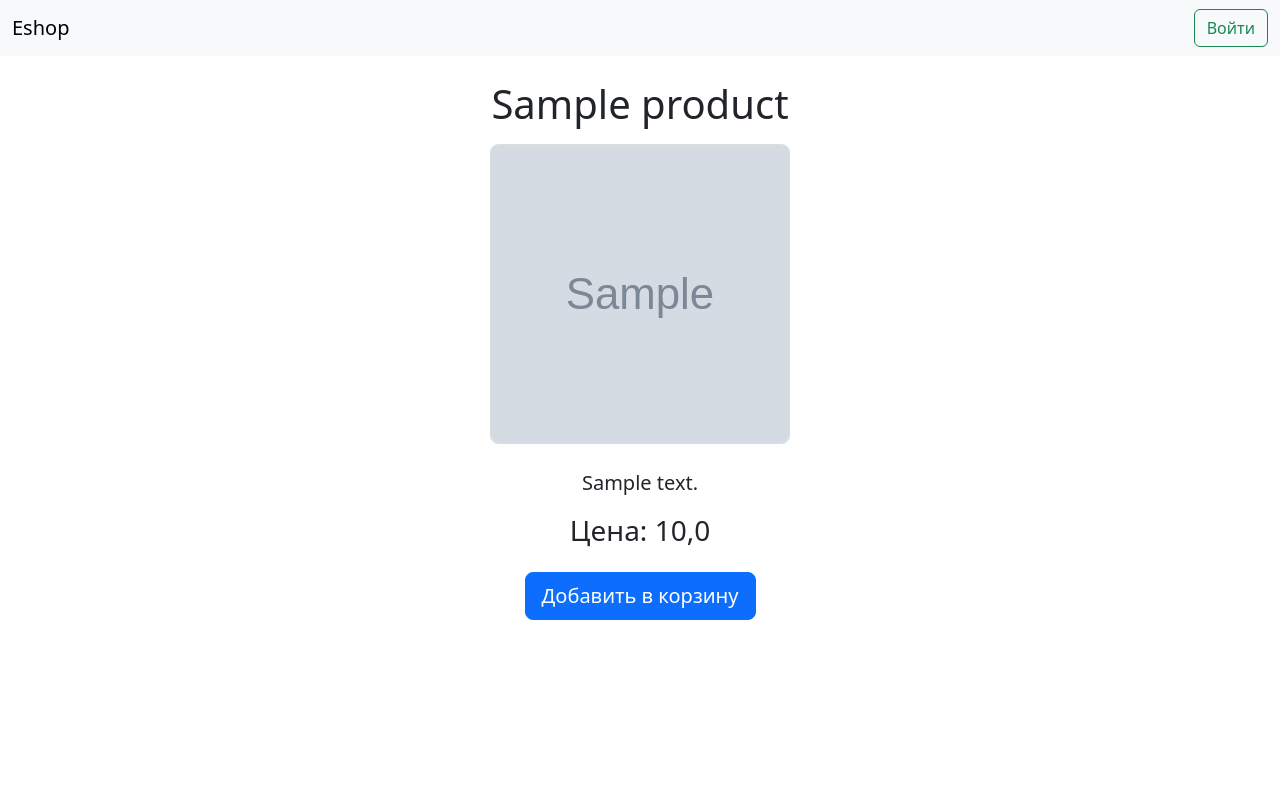
After one commit to ADanUser/Django-eshop, a Django app: page /products/1/ in a window 1280 px wide. The commit adds this page. Run offline with Django 5.2, Linux system fonts and the light colour scheme; tables that the repository leaves empty hold one stand-in row (values such as "Sample post"); grey boxes marked "Sample" are stand-in pictures.

Commit message:
feat: add product detail view and page

```diff
--- a/server/urls.py
+++ b/server/urls.py
@@ -19,7 +19,7 @@ from django.urls import path
 from django.conf import settings
 from django.conf.urls.static import static
 
-from shop.views import AllProductsView, RegistrationView, LoginView, logout_user
+from shop.views import AllProductsView, RegistrationView, LoginView, logout_user, ProductDetailView
 
 urlpatterns = [
     path('admin/', admin.site.urls),
@@ -27,6 +27,7 @@ urlpatterns = [
     path('register/', RegistrationView.as_view(), name='registration'),
     path('login/', LoginView.as_view(), name='login'),
     path('logout/', logout_user, name='logout'),
+    path('products/<int:pk>/', ProductDetailView.as_view(), name='product_detail'),
 ]
 
 if settings.DEBUG:
--- a/shop/views.py
+++ b/shop/views.py
@@ -5,7 +5,7 @@ from django.contrib.auth import authenticate, login, logout
 from django.http import HttpRequest, HttpResponse
 from django.shortcuts import redirect, render
 from django.views import View
-from django.views.generic import ListView
+from django.views.generic import ListView, DetailView
 
 
 
@@ -132,3 +132,9 @@ class LoginView(View):
 def logout_user(request: HttpRequest) -> HttpResponse:
     logout(request)
     return redirect("all_products")
+
+
+class ProductDetailView(DetailView):
+    model = Product
+    template_name = "product_detail.html"
+    context_object_name = "product"
--- /dev/null
+++ b/templates/product_detail.html
@@ -0,0 +1,28 @@
+{% extends "common.html" %}
+
+{% block content %}
+<div class="container text-center mt-4">
+    <h1 class="mb-3">{{ product.title }}</h1>
+
+    <div class="d-flex flex-column align-items-center">
+        <div class="d-flex flex-wrap gap-3 justify-content-center mb-4">
+            {% for image in product.productimage_set.all %}
+                <div style="width: 300px; height: 300px; overflow: hidden; border-radius: 8px; border: 1px solid #ddd;">
+                    <img
+                        src="{{ image.image.url }}"
+                        class="w-100 h-100"
+                        style="object-fit: cover;"
+                        alt="{{ product.title }}"
+                    />
+                </div>
+            {% endfor %}
+        </div>
+
+        <div class="text-center" style="max-width: 600px;">
+            <p class="fs-5">{{ product.description }}</p>
+            <h3 class="my-3">Цена: {{ product.price }}</h3>
+            <a href="#" class="btn btn-primary btn-lg mt-2">Добавить в корзину</a>
+        </div>
+    </div>
+</div>
+{% endblock %}
--- a/templates/products.html
+++ b/templates/products.html
@@ -22,7 +22,7 @@
                 <h5 class="card-title">{{ product.title }}</h5>
                 <p class="card-text">{{ product.description }}</p>
                 <p class="card-text">Цена: {{ product.price }}</p>
-                <a href="#" class="btn btn-primary">Перейти к товару</a>
+                <a href="{% url "product_detail" product.id %}" class="btn btn-primary">Перейти к товару</a>
             </div>
         </div>
         {% endfor %}
```
Also changed, not shown: media/bask2.jpg (added), media/bask3.jpg (added), media/products/bask2.jpg (added), media/фут1.jpg (added), media/фут2.jpg (added), media/фут3.jpg (added), media/фут4.jpg (added).
